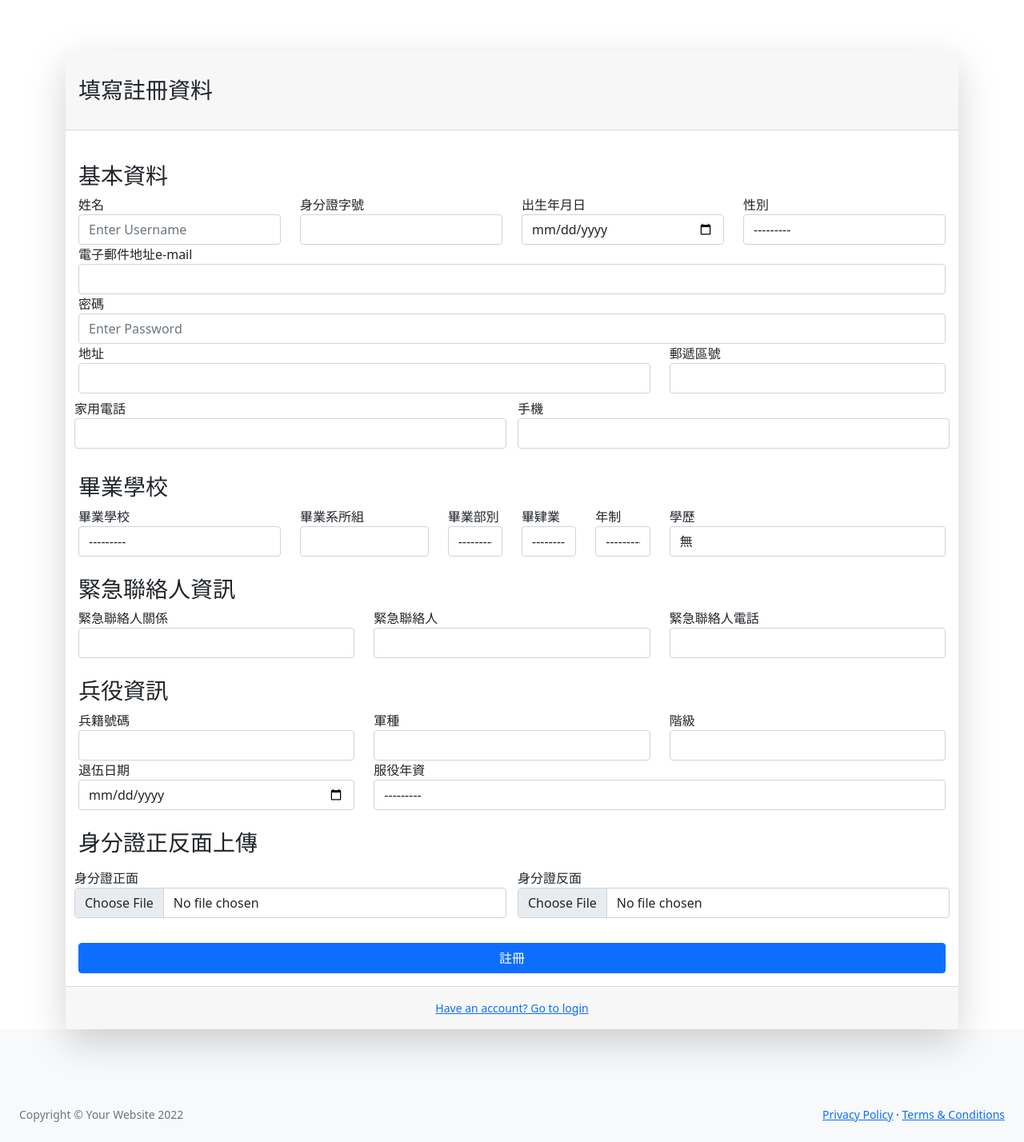
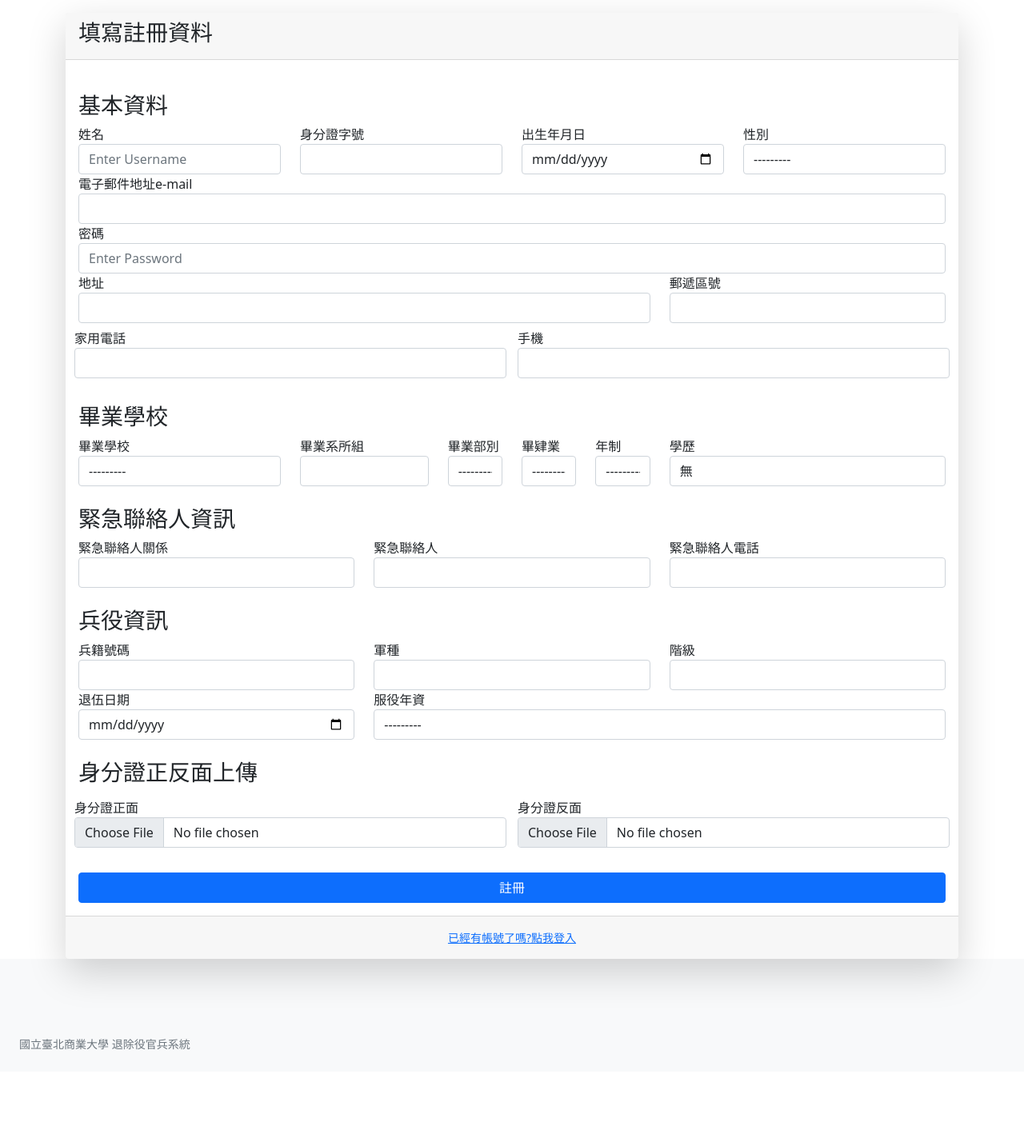
Before and after one commit to 10946009/retired-officers-new, a Django app: page /register/ in a window 1280 px wide. Shown: the part 56-1484 px from the top of the page at 80% size. After the commit the page ends 1369 px from the top, so only its background shows below. Run offline with Django 5.2, Linux system fonts and the light colour scheme; data that the repository does not hold is empty; some libraries are stand-ins or nearby versions.

Commit message:
feat: change design

```diff
--- a/myapp/templates/register.html
+++ b/myapp/templates/register.html
@@ -15,9 +15,9 @@
         <div class="container">
           <div class="row justify-content-center">
             <div class="col-12">
-              <div class="card shadow-lg border-0 rounded-lg mt-5">
+              <div class="card shadow-lg border-0 rounded-lg">
                 <div class="card-header">
-                  <h3 class="text-right font-weight-bold my-4">填寫註冊資料</h3>
+                  <h3 class="text-right font-weight-bold">填寫註冊資料</h3>
                 </div>
                 {% comment %} userform {% endcomment %}
                 {% for field in user_form %}
@@ -122,7 +122,7 @@
                 </div>
                 <div class="card-footer text-center py-3">
                   <div class="small">
-                    <a href="/login">Have an account? Go to login</a>
+                    <a href="{% url 'student_login' %}">已經有帳號了嗎?點我登入</a>
                   </div>
                 </div>
               </div>
--- a/templates/1404.html
+++ b/templates/1404.html
@@ -8,7 +8,7 @@
             <div class="card-body">
                 <h1 class="display-1 text-center">404</h1>
                 <p class="lead text-center">Page not found.</p>
-                <a class="d-block small mt-3 text-center" href="/login">Login Page</a>
+                <a class="d-block small mt-3 text-center" href="{% url 'student_login' %}">Login Page</a>
             </div>
         </div>
     </div>
--- a/templates/layout/app_student.html
+++ b/templates/layout/app_student.html
@@ -41,12 +41,7 @@
     <footer class="py-4 bg-light mt-auto">
         <div class="container-fluid px-4">
             <div class="d-flex align-items-center justify-content-between small">
-                <div class="text-muted">Copyright &copy; Your Website 2022</div>
-                <div>
-                    <a href="#">Privacy Policy</a>
-                    &middot;
-                    <a href="#">Terms &amp; Conditions</a>
-                </div>
+                <div class="text-muted">國立臺北商業大學 退除役官兵系統</div>
             </div>
         </div>
     </footer>
--- a/templates/layout/login.html
+++ b/templates/layout/login.html
@@ -12,7 +12,7 @@
     <link href="{% static 'css/styles.css' %}" rel="stylesheet"/>
     <script src="https://use.fontawesome.com/releases/v6.1.0/js/all.js" crossorigin="anonymous"></script>
 </head>
-<body class="bg-primary">
+<body class="bg-dark">
 {% block body %}{% endblock %}
 <script src="https://cdn.jsdelivr.net/npm/bootstrap@5.1.3/dist/js/bootstrap.bundle.min.js" crossorigin="anonymous"></script>
 <script src="{% static 'js/scripts.js' %}"></script>
```
